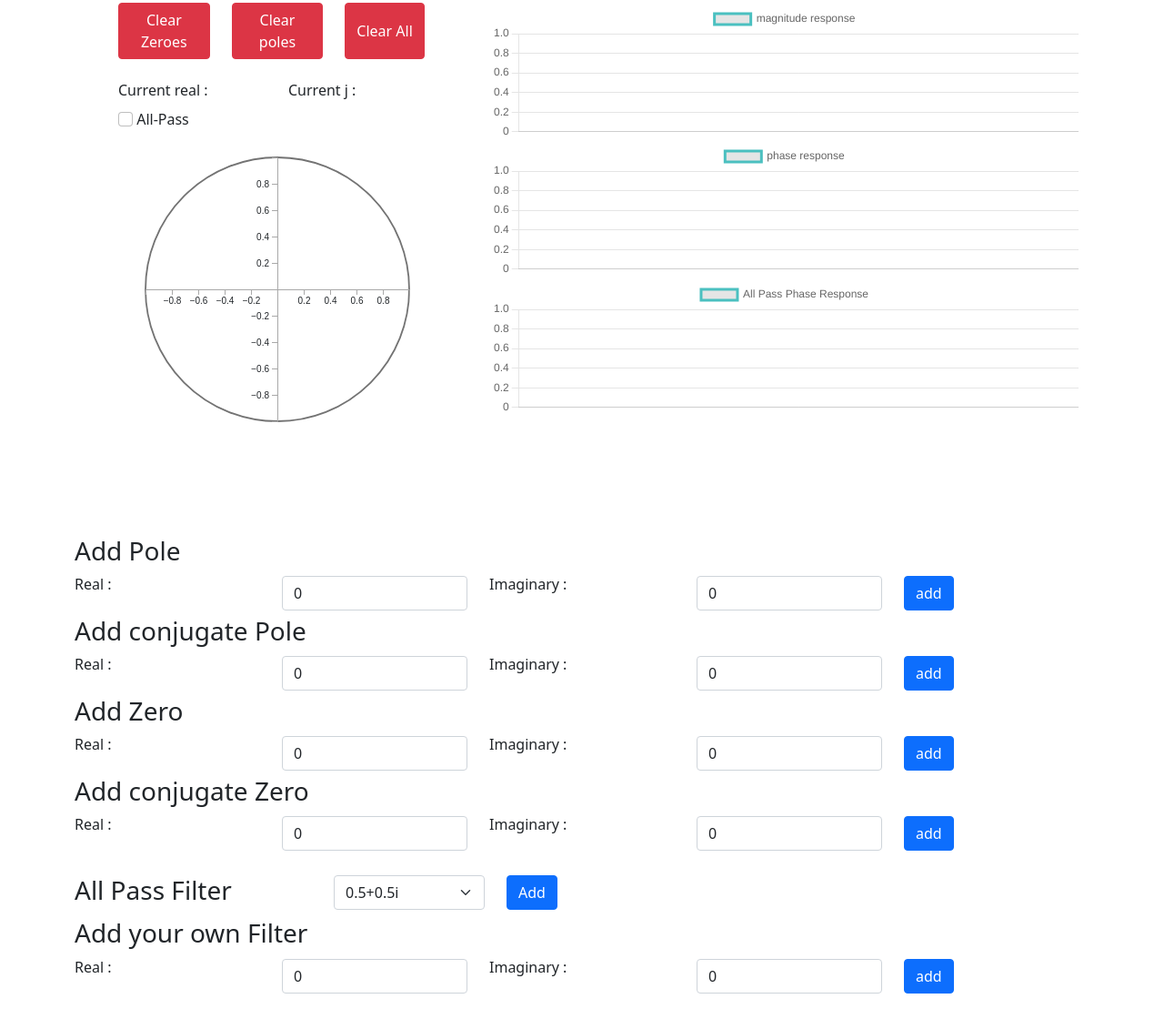
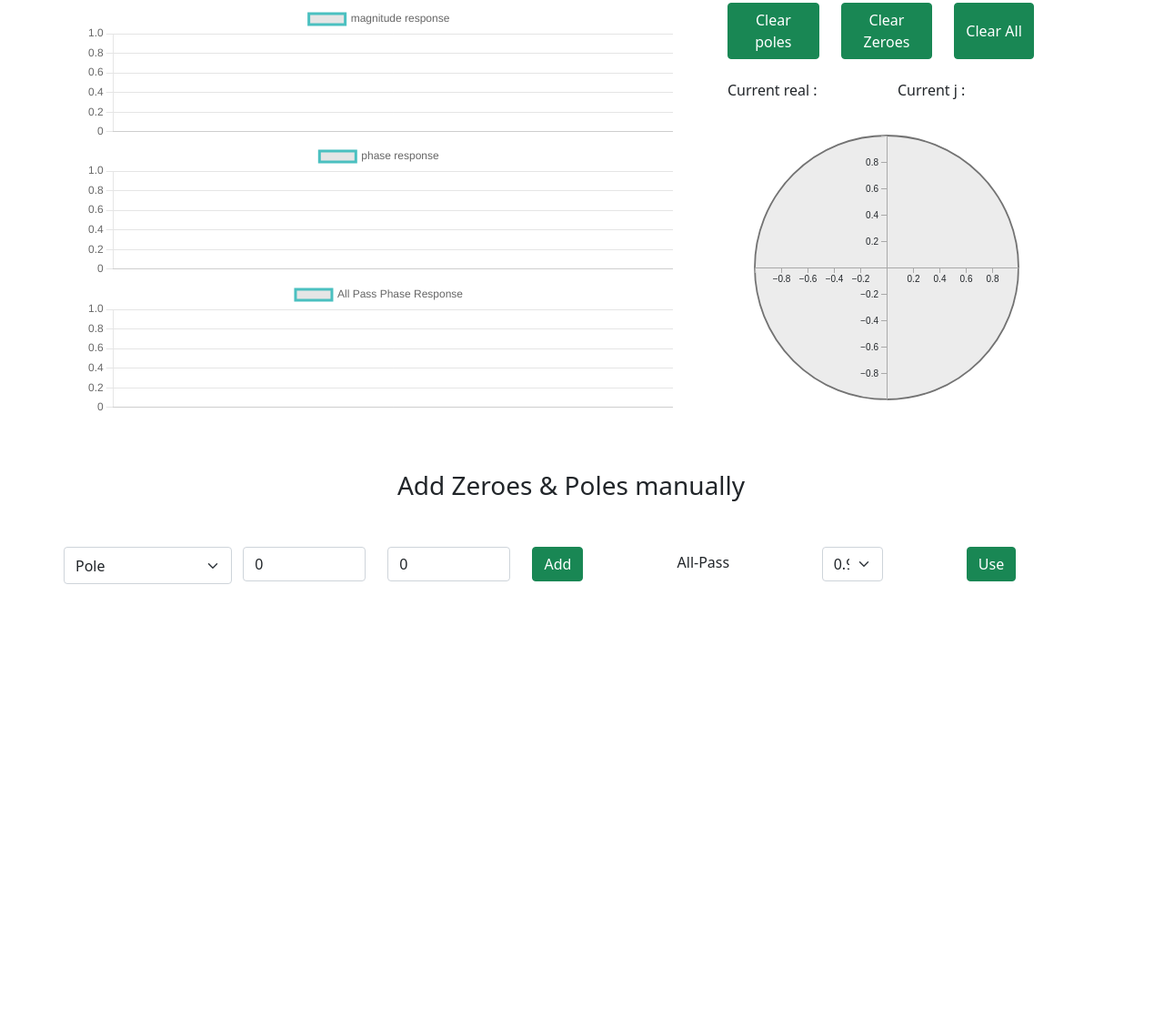
Before and after one commit to amr1235/web-based-digital-filter, a plain HTML site: page index.html in a window 1280 px wide. Shown: the part 45-1176 px from the top of the page at 91% size. After the commit the page ends 800 px from the top, so only its background shows below. Drawn offline with nearby package versions, Linux system fonts and the light colour scheme.

Commit message:
finished

```diff
--- a/index.html
+++ b/index.html
@@ -33,33 +33,6 @@
 
 <body>
     <section class="d-lg-flex container" id="plots">
-        <div id="circle" class="col  m-sm-5">
-
-            <div class="row mb-4">
-                <div class="col">
-                    <button class="btn h-100 btn-danger" onclick="delete_zeros()">Clear Zeroes</button>
-                </div>
-                <div class="col">
-                    <button class="btn h-100 btn-danger" onclick="delete_poles()">Clear poles</button>
-                </div>
-                <div class="col">
-                    <button class="btn h-100 btn-danger" onclick="delete_all()">Clear All</button>
-                </div>
-            </div>
-            <div class="row">
-                <div class="col">
-                    <h6>Current real : <span id="current_x"></span></h6>
-                </div>
-                <div class="col">
-                    <h6>Current j : <span id="current_j"></span></h6>
-                </div>
-            </div>
-            <input class="form-check-input" onchange="all_pass_check(this)" type="checkbox" value="" id="allPassCheck">
-            <label class="form-check-label" for="allPassCheck"> All-Pass </label>
-
-        </div>
-
-
         <section class="container mt-5">
             <div id="plot1" class="col">
 
@@ -71,124 +44,69 @@
 
             </div>
         </section>
+        <div id="circle" class="col  m-sm-5">
+            <div class="row mb-4">
+                <div class="col">
+                    <button class="btn h-100 btn-success" onclick="delete_poles()">Clear poles</button>
+                </div>
+                <div class="col">
+                    <button class="btn h-100 btn-success" onclick="delete_zeros()">Clear Zeroes</button>
+                </div>
+                <div class="col">
+                    <button class="btn h-100 btn-success" onclick="delete_all()">Clear All</button>
+                </div>
+            </div>
+            <div class="row">
+                <div class="col">
+                    <h6>Current real : <span id="current_x"></span></h6>
+                </div>
+                <div class="col">
+                    <h6>Current j : <span id="current_j"></span></h6>
+                </div>
+            </div>
+        </div>
     </section>
 
-    <section id="plot_info" class="container mt-5 mb-5">
+    <section id="plot_info" class="container">
         <div class="row col-12">
-            <h3>Add Pole</h3>
+            <h3 class="text-center mb-5">Add Zeroes & Poles manually</h3>
         </div>
         <div class="row">
+            <select name="PointType" id="PointType" class="col form-select w-51">
+                <option selected value="nonConjPole">Pole</option>
+                <option value="conjPole">conjugate Pole</option>
+                <option value="nonConjZero">Zero</option>
+                <option value="conjZero">Conjugate Zero</option>
+                <option value="allPass">All Pass</option>
+            </select>
             <div class="col">
-                <h6 for="realPole">Real : </h6>
+                <input type="text" value="0" class="form-control" id="real">
             </div>
             <div class="col">
-                <input type="text" class="form-control" name="realPole" id="realPole" value="0">
+                <input type="text" value="0" class="form-control" id="imaginary">
             </div>
             <div class="col">
-                <h6 for="imagPole">Imaginary : </h6>
+                <button class="btn btn-success" onclick="addPoint()">Add</button>
             </div>
             <div class="col">
-                <input type="text" class="form-control" name="imagPole" id="imagPole" value="0">
+                <h6 class="mt-2">All-Pass</h6>
             </div>
             <div class="col">
-                <button class="btn btn-primary" onclick="add_real('nonConjPole')">add</button>
+                <select name="allPass" id="allPass" class="col form-select w-50">
+                    <option selected value="0.9">0.9</option>
+                    <option value="0.5">0.5</option>
+                    <option value="0.1">0.1</option>
+                    <option value="-0.1">-0.1</option>
+                    <option value="-0.5">-0.5</option>
+                    <option value="-0.9">-0.9</option>
+                </select>
+            </div>
+            <div class="col">
+                <button class="btn btn-success" onclick="add_allPass()">Use</button>
             </div>
         </div>
-        <div class="row col-12">
-            <h3>Add conjugate Pole</h3>
-        </div>
-        <div class="row">
-            <div class="col">
-                <h6 for="realPole">Real : </h6>
-            </div>
-            <div class="col">
-                <input type="text" name="poleReal" class="form-control" id="poleReal" value="0">
-            </div>
-            <div class="col">
-                <h6 for="imagPole">Imaginary : </h6>
-            </div>
-            <div class="col">
-                <input type="text" name="poleImag" class="form-control" id="poleImag" value="0">
-            </div>
-            <div class="col">
-                <button class="btn btn-primary" onclick="add_conj('conjPole')">add</button>
-            </div>
-        </div>
-        <div class="row col-12">
-            <h3>Add Zero</h3>
-        </div>
-        <div class="row">
-            <div class="col">
-                <h6 for="realPole">Real : </h6>
-            </div>
-            <div class="col">
-                <input type="text" class="form-control" name="realZero" id="realZero" value="0">
-            </div>
-            <div class="col">
-                <h6 for="imagPole">Imaginary : </h6>
-            </div>
-            <div class="col">
-                <input type="text" class="form-control" name="imagZero" id="imagZero" value="0">
-            </div>
-            <div class="col">
-                <button onclick="add_real('nonConjZero')" class="btn btn-primary">add</button>
-            </div>
-        </div>
-        <div class="row col-12">
-            <h3>Add conjugate Zero</h3>
-        </div>
-        <div class="row">
-            <div class="col">
-                <h6 for="realPole">Real : </h6>
-            </div>
-            <div class="col">
-                <input type="text" name="zeroReal" id="zeroReal" class="form-control" value="0">
-            </div>
-            <div class="col">
-                <h6 for="imagPole">Imaginary : </h6>
-            </div>
-            <div class="col">
-                <input type="text" name="zeroImag" id="zeroImag" class="form-control" value="0">
-            </div>
-            <div class="col">
-                <button onclick="add_conj('conjZero')" class="btn btn-primary">add</button>
-            </div>
-        </div>
+        <div class="row mt-5 mb-5">
 
-        <div class="row mt-4">
-            <div class="col-3">
-                <h3>All Pass Filter</h3>
-            </div>
-            <div class="col-2">
-                <select name="allPass" id="allPass" class="form-select w-51">
-                    <option value="0.5+0.5i" selected>0.5+0.5i</option>
-                    <option value="0.2+0.5i"> 0.2+0.5i</option>
-                    <option value="-0.2+0.5i"> -0.2+0.5i</option>
-                </select>
-            </div>
-            <div class="col-2">
-                <button class="btn btn-primary" onclick="add_allPass()">Add</button>
-            </div>
-        </div>
-        <div class="row col-12">
-            <h3>Add your own Filter</h3>
-        </div>
-        <div class="row">
-            <div class="col">
-                <h6 for="realPole">Real : </h6>
-            </div>
-            <div class="col">
-                <input type="text" name="zeroReal" id="allPassReal" class="form-control" value="0">
-            </div>
-            <div class="col">
-                <h6 for="imagPole">Imaginary : </h6>
-            </div>
-            <div class="col">
-                <input type="text" name="zeroImag" id="allPassImag" class="form-control" value="0">
-            </div>
-            <div class="col">
-                <button onclick="add_custom_all_pass()" class="btn btn-primary">add</button>
-            </div>
         </div>
     </section>
 
@@ -203,6 +121,14 @@
         let plt = new Plot(50, 100);
         // update plot
         let charts = plt.plot([], [], [], [], [], [], "magnitude response", "phase response", "All Pass Phase Response");
+        const addPoint = () => {
+
+            let re = parseFloat(document.getElementById("real").value);
+            let im = parseFloat(document.getElementById("imaginary").value);
+            let type = document.getElementById("PointType").value;
+            zplane.add_point([re,im],type);
+            update_plots();
+        }
         const update_plots = () => {
             plt.destroy();
             let poles = zplane.get_poles();
@@ -224,11 +150,6 @@
             });
             charts.myChart3.update();
         }
-        // const all_pass_check = (ev) => {
-        //     if(ev.checked) {
-
-        //     }
-        // }
         zplane.function_during_drag = update_plots;
         zplane.function_during_delete = update_plots;
         const add_real = (type) => {
@@ -246,8 +167,7 @@
         }
         const add_allPass = () => {
             let value = document.getElementById("allPass").value;
-            value = math.complex(value);
-            zplane.add_point([value.re, value.im], zplane.types.allPass);
+            zplane.add_point([value, 0], zplane.types.allPass);
             update_plots();
         }
         add_custom_all_pass = () => {
--- a/js/Zplane.js
+++ b/js/Zplane.js
@@ -36,7 +36,7 @@ class Zplane {
         this.svg.append("circle").attr("cx", this.middlePointOf_x).attr("cy", this.middlePointOf_y).attr("r", this.middlePointOf_x - this.padding)
             .attr("stroke", "rgb(115, 115, 115)")
             .attr("stroke-width", "1.8")
-            .attr("fill", "none");
+            .attr("fill", "#ececec");
 
         this.types = {
             nonConjPole: "nonConjPole",
--- a/js/plot.js
+++ b/js/plot.js
@@ -69,8 +69,13 @@ class Plot {
                     }
                 }
 
+            },
+            elements : {
+                point : {
+                    backgroundColor : "	#FF8C00",
+                    borderWidth : "0"
+                }
             }
-
         }
         var myChart1 = new Chart(this.ctx1, {
             type: 'line',
```
